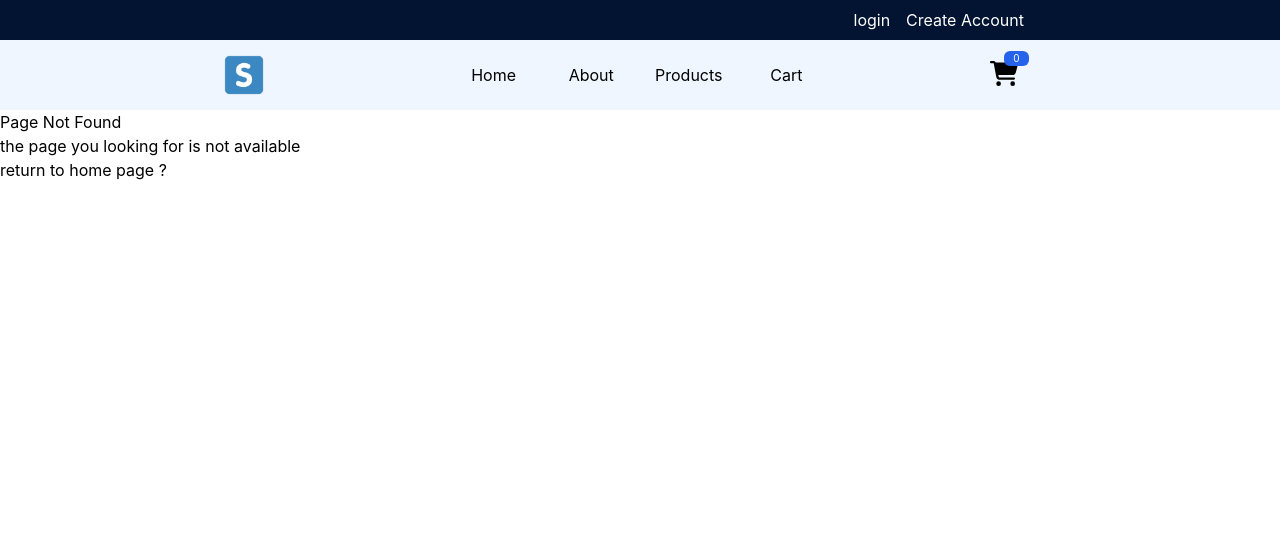
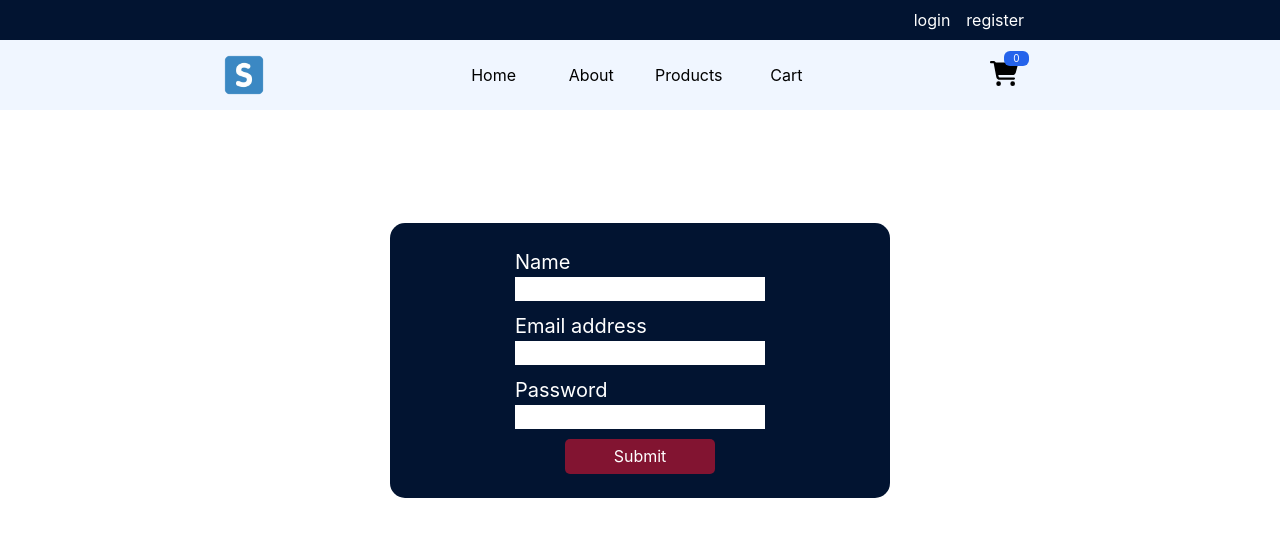
Before and after one commit to Ameer2000Mzori/ShopSprint, a React (Create React App) app in the folder frontend/: page /register in a window 1280 px wide. Before the commit this address had no page. Shown: the top 536 px of the page. Built offline with nearby package versions, Linux system fonts and the light colour scheme.

Commit message:
added register form

```diff
--- a/frontend/src/App.js
+++ b/frontend/src/App.js
@@ -8,6 +8,7 @@ import Cart from './components/pages/cart/Cart.jsx'
 import UtilityBar from './components/pages/navbar/component/UtilityBar.jsx'
 import SelectedProduct from './components/pages/selectedproduct/SelectedProduct.jsx'
 import LoginPage from './components/pages/login/LoginPage.jsx'
+import Register from './components/pages/register/Register.jsx'
 
 function App() {
   return (
@@ -23,6 +24,7 @@ function App() {
         <Route path="/cart" element={<Cart />} />
         <Route path="/product/:id" element={<SelectedProduct />} />
         <Route path="/login" element={<LoginPage />} />
+        <Route path="/register" element={<Register />} />
       </Routes>
     </Router>
   )
--- a/frontend/src/components/features/user/userSlice.js
+++ b/frontend/src/components/features/user/userSlice.js
@@ -12,7 +12,6 @@ export const userInfo = createSlice({
   reducers: {
     updateUser: (state, action) => {
       state.user = action.payload
-      // console.log(` this is it => ${state}`)
     },
   },
 })
--- a/frontend/src/components/pages/login/component/StyledComponent.jsx
+++ b/frontend/src/components/pages/login/component/StyledComponent.jsx
@@ -1,7 +1,7 @@
 import styled from 'styled-components'
 
 export const StyledFormWrap = styled.div`
-  height: 500px;
+  min-height: 500px;
   display: flex;
   flex-direction: column;
   align-items: center;
@@ -11,7 +11,8 @@ export const StyledFormWrap = styled.div`
 `
 export const StyledForm = styled.form`
   background-color: #021431;
-  height: 175px;
+  min-height: 275px;
+  max-height: 450px;
   width: 500px;
   display: flex;
   flex-direction: column;
--- a/frontend/src/components/pages/navbar/component/UtilityBar.jsx
+++ b/frontend/src/components/pages/navbar/component/UtilityBar.jsx
@@ -5,10 +5,12 @@ const UtilityBar = () => {
   return (
     <div className="h-[40px] w-[100%] flex flex-col text-center items-center justify-center bg-[#021431] text-white">
       <div className="w-[65%] flex flex-row text-center items-end justify-end gap-4 pr-8">
-        <Link to="/Login" className="hover:underline">
+        <Link to="/login" className="hover:underline">
           login
         </Link>
-        <button className="hover:underline">Create Account</button>
+        <Link to="/register" className="hover:underline">
+          register
+        </Link>
       </div>
     </div>
   )
--- /dev/null
+++ b/frontend/src/components/pages/register/Register.jsx
@@ -0,0 +1,32 @@
+import React from 'react'
+import {
+  StyledButton,
+  StyledForm,
+  StyledFormWrap,
+  StyledLabelInput,
+  StyledLabelInputWrap,
+} from '../login/component/StyledComponent'
+
+const Register = () => {
+  return (
+    <StyledFormWrap>
+      <StyledForm>
+        <StyledLabelInputWrap>
+          <StyledLabelInput htmlFor="name">Name</StyledLabelInput>
+          <input type="text" id="name" />
+        </StyledLabelInputWrap>
+        <StyledLabelInputWrap>
+          <StyledLabelInput htmlFor="email">Email address</StyledLabelInput>
+          <input type="text" id="email" />
+        </StyledLabelInputWrap>
+        <StyledLabelInputWrap>
+          <StyledLabelInput htmlFor="password">Password</StyledLabelInput>
+          <input type="password" id="password" />
+        </StyledLabelInputWrap>
+        <StyledButton type="submit">Submit</StyledButton>
+      </StyledForm>
+    </StyledFormWrap>
+  )
+}
+
+export default Register
```
